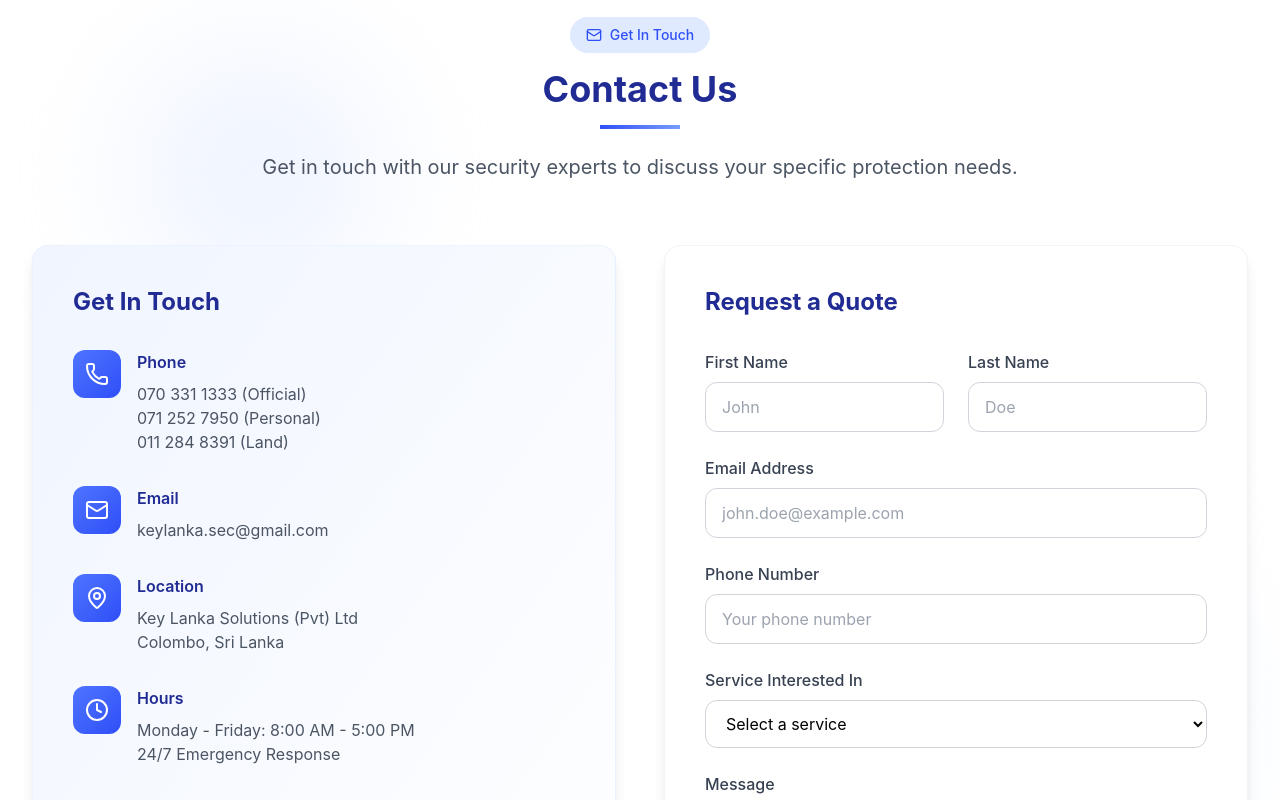
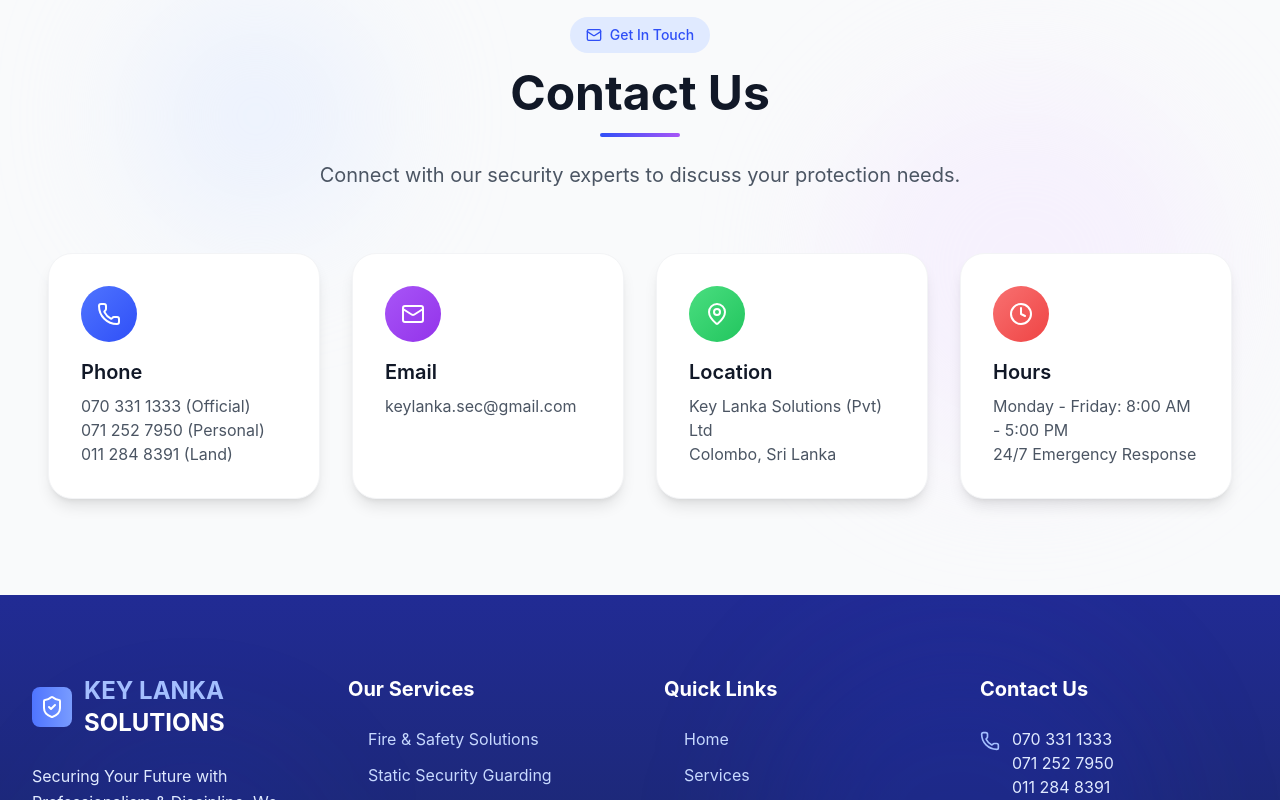
Before and after one commit to rkavidu222/KeyLanka-website, a React (Vite) app: page /home in a window 1280 px wide. Shown: the part 6680-7480 px from the top of the page. Built offline with nearby package versions, Linux system fonts and the light colour scheme.

Commit message:
change co tact page UI

```diff
--- a/src/components/Contact.tsx
+++ b/src/components/Contact.tsx
@@ -1,130 +1,89 @@
-import React from 'react';
-import { PhoneIcon, MailIcon, MapPinIcon, ClockIcon, SendIcon } from 'lucide-react';
+import React from "react";
+import { PhoneIcon, MailIcon, MapPinIcon, ClockIcon } from "lucide-react";
+
 export function Contact() {
-  return <section id="contact" className="py-16 md:py-24 bg-white relative overflow-hidden" aria-labelledby="contact-heading">
-      {/* Decorative elements */}
-      <div className="absolute top-0 right-0 w-full h-full overflow-hidden z-0 pointer-events-none">
+  const contactDetails = [
+    {
+      icon: <PhoneIcon className="h-6 w-6 text-white" />,
+      title: "Phone",
+      content: ["070 331 1333 (Official)", "071 252 7950 (Personal)", "011 284 8391 (Land)"],
+      bg: "from-blue-500 to-blue-600",
+    },
+    {
+      icon: <MailIcon className="h-6 w-6 text-white" />,
+      title: "Email",
+      content: ["keylanka.sec@gmail.com"],
+      bg: "from-purple-500 to-purple-600",
+    },
+    {
+      icon: <MapPinIcon className="h-6 w-6 text-white" />,
+      title: "Location",
+      content: ["Key Lanka Solutions (Pvt) Ltd", "Colombo, Sri Lanka"],
+      bg: "from-green-400 to-green-500",
+    },
+    {
+      icon: <ClockIcon className="h-6 w-6 text-white" />,
+      title: "Hours",
+      content: ["Monday - Friday: 8:00 AM - 5:00 PM", "24/7 Emergency Response"],
+      bg: "from-red-400 to-red-500",
+    },
+  ];
+
+  return (
+    <section
+      id="contact"
+      className="py-16 md:py-24 bg-gray-50 relative overflow-hidden"
+      aria-labelledby="contact-heading"
+    >
+      {/* Decorative blobs */}
+      <div className="absolute top-0 right-0 w-full h-full pointer-events-none overflow-hidden">
         <div className="absolute top-[10%] left-[10%] w-64 h-64 bg-blue-100 rounded-full blur-3xl opacity-50"></div>
-        <div className="absolute bottom-[20%] right-[5%] w-96 h-96 bg-blue-100 rounded-full blur-3xl opacity-50"></div>
+        <div className="absolute bottom-[20%] right-[5%] w-96 h-96 bg-purple-100 rounded-full blur-3xl opacity-50"></div>
       </div>
-      <div className="container mx-auto px-4 md:px-8 relative z-10">
-        <div className="text-center max-w-3xl mx-auto mb-12 md:mb-16">
+
+      <div className="container mx-auto px-6 md:px-12 relative z-10">
+        {/* Section Header */}
+        <div className="text-center max-w-3xl mx-auto mb-16">
           <div className="inline-flex items-center px-4 py-2 bg-blue-100 text-blue-600 rounded-full mb-4 font-medium text-sm">
             <MailIcon className="h-4 w-4 mr-2" />
             <span>Get In Touch</span>
           </div>
-          <h2 id="contact-heading" className="text-2xl md:text-3xl lg:text-4xl font-bold text-blue-900 mb-4">
+          <h2
+            id="contact-heading"
+            className="text-3xl md:text-4xl lg:text-5xl font-bold text-gray-900 mb-4"
+          >
             Contact Us
           </h2>
-          <div className="h-1 w-20 bg-gradient-to-r from-blue-600 to-blue-400 mx-auto mb-6"></div>
-          <p className="text-lg md:text-xl text-gray-600">
-            Get in touch with our security experts to discuss your specific
-            protection needs.
+          <div className="h-1 w-20 bg-gradient-to-r from-blue-600 to-purple-500 mx-auto mb-6 rounded-full"></div>
+          <p className="text-gray-600 text-lg md:text-xl">
+            Connect with our security experts to discuss your protection needs.
           </p>
         </div>
-        <div className="flex flex-col lg:flex-row gap-10 md:gap-12">
-          <div className="w-full lg:w-1/2">
-            <div className="bg-gradient-to-br from-blue-50 to-white rounded-2xl p-6 md:p-10 h-full border border-blue-100/50 shadow-lg hover:shadow-xl transition-shadow">
-              <h3 className="text-xl md:text-2xl font-bold text-blue-900 mb-6 md:mb-8">
-                Get In Touch
+
+        {/* Contact Cards */}
+        <div className="grid grid-cols-1 sm:grid-cols-2 lg:grid-cols-4 gap-8">
+          {contactDetails.map((item, index) => (
+            <div
+              key={index}
+              className={`group relative bg-white rounded-3xl shadow-lg p-6 md:p-8 border border-gray-100 hover:shadow-2xl transition-all`}
+            >
+              <div
+                className={`w-12 h-12 md:w-14 md:h-14 rounded-full flex items-center justify-center mb-4 bg-gradient-to-br ${item.bg} group-hover:scale-110 transition-transform`}
+              >
+                {item.icon}
+              </div>
+              <h3 className="text-lg md:text-xl font-semibold text-gray-900 mb-2">
+                {item.title}
               </h3>
-              <div className="space-y-6 md:space-y-8">
-                {[{
-                icon: <PhoneIcon className="h-5 w-5 md:h-6 md:w-6 text-white" />,
-                title: 'Phone',
-                content: ['070 331 1333 (Official)', '071 252 7950 (Personal)', '011 284 8391 (Land)']
-              }, {
-                icon: <MailIcon className="h-5 w-5 md:h-6 md:w-6 text-white" />,
-                title: 'Email',
-                content: ['keylanka.sec@gmail.com']
-              }, {
-                icon: <MapPinIcon className="h-5 w-5 md:h-6 md:w-6 text-white" />,
-                title: 'Location',
-                content: ['Key Lanka Solutions (Pvt) Ltd', 'Colombo, Sri Lanka']
-              }, {
-                icon: <ClockIcon className="h-5 w-5 md:h-6 md:w-6 text-white" />,
-                title: 'Hours',
-                content: ['Monday - Friday: 8:00 AM - 5:00 PM', '24/7 Emergency Response']
-              }].map((item, index) => <div key={index} className="flex items-start group">
-                    <div className="bg-gradient-to-br from-blue-500 to-blue-600 p-2 md:p-3 rounded-xl mr-3 md:mr-4 flex-shrink-0 group-hover:scale-110 transition-transform">
-                      {item.icon}
-                    </div>
-                    <div>
-                      <h4 className="font-semibold text-blue-900 mb-1 md:mb-2">
-                        {item.title}
-                      </h4>
-                      {item.content.map((line, i) => <p key={i} className="text-gray-600 text-sm md:text-base">
-                          {line}
-                        </p>)}
-                    </div>
-                  </div>)}
-              </div>
+              {item.content.map((line, i) => (
+                <p key={i} className="text-gray-600 text-sm md:text-base">
+                  {line}
+                </p>
+              ))}
             </div>
-          </div>
-          <div className="w-full lg:w-1/2">
-            <form className="bg-white rounded-2xl shadow-lg p-6 md:p-10 border border-gray-100 hover:shadow-xl transition-shadow">
-              <h3 className="text-xl md:text-2xl font-bold text-blue-900 mb-6 md:mb-8">
-                Request a Quote
-              </h3>
-              <div className="grid grid-cols-1 md:grid-cols-2 gap-4 md:gap-6 mb-6">
-                <div>
-                  <label htmlFor="firstName" className="block text-gray-700 font-medium mb-2">
-                    First Name
-                  </label>
-                  <input type="text" id="firstName" className="w-full px-4 py-3 border border-gray-300 rounded-xl focus:outline-none focus:ring-2 focus:ring-blue-500 focus:border-blue-500 transition-colors" placeholder="John" aria-required="true" />
-                </div>
-                <div>
-                  <label htmlFor="lastName" className="block text-gray-700 font-medium mb-2">
-                    Last Name
-                  </label>
-                  <input type="text" id="lastName" className="w-full px-4 py-3 border border-gray-300 rounded-xl focus:outline-none focus:ring-2 focus:ring-blue-500 focus:border-blue-500 transition-colors" placeholder="Doe" aria-required="true" />
-                </div>
-              </div>
-              <div className="mb-4 md:mb-6">
-                <label htmlFor="email" className="block text-gray-700 font-medium mb-2">
-                  Email Address
-                </label>
-                <input type="email" id="email" className="w-full px-4 py-3 border border-gray-300 rounded-xl focus:outline-none focus:ring-2 focus:ring-blue-500 focus:border-blue-500 transition-colors" placeholder="john.doe@example.com" aria-required="true" />
-              </div>
-              <div className="mb-4 md:mb-6">
-                <label htmlFor="phone" className="block text-gray-700 font-medium mb-2">
-                  Phone Number
-                </label>
-                <input type="tel" id="phone" className="w-full px-4 py-3 border border-gray-300 rounded-xl focus:outline-none focus:ring-2 focus:ring-blue-500 focus:border-blue-500 transition-colors" placeholder="Your phone number" aria-required="true" />
-              </div>
-              <div className="mb-4 md:mb-6">
-                <label htmlFor="service" className="block text-gray-700 font-medium mb-2">
-                  Service Interested In
-                </label>
-                <select id="service" className="w-full px-4 py-3 border border-gray-300 rounded-xl focus:outline-none focus:ring-2 focus:ring-blue-500 focus:border-blue-500 transition-colors bg-white" aria-required="true">
-                  <option value="">Select a service</option>
-                  <option value="fire">Fire & Safety Solutions</option>
-                  <option value="static">Static Security Guarding</option>
-                  <option value="mobile">
-                    Mobile Patrol & Escort Services
-                  </option>
-                  <option value="vip">
-                    VIP Protection / Executive Security
-                  </option>
-                  <option value="event">Event Security</option>
-                  <option value="surveillance">
-                    Surveillance & Access Control
-                  </option>
-                </select>
-              </div>
-              <div className="mb-6 md:mb-8">
-                <label htmlFor="message" className="block text-gray-700 font-medium mb-2">
-                  Message
-                </label>
-                <textarea id="message" rows={4} className="w-full px-4 py-3 border border-gray-300 rounded-xl focus:outline-none focus:ring-2 focus:ring-blue-500 focus:border-blue-500 transition-colors" placeholder="Tell us about your security needs..." aria-required="true"></textarea>
-              </div>
-              <button type="submit" className="w-full bg-gradient-to-r from-blue-600 to-blue-500 hover:from-blue-700 hover:to-blue-600 text-white py-3 md:py-4 px-6 rounded-xl font-medium transition-all hover:shadow-lg flex items-center justify-center" aria-label="Submit security service request">
-                <span>Submit Request</span>
-                <SendIcon className="h-4 w-4 ml-2" />
-              </button>
-            </form>
-          </div>
+          ))}
         </div>
       </div>
-    </section>;
+    </section>
+  );
 }
```
